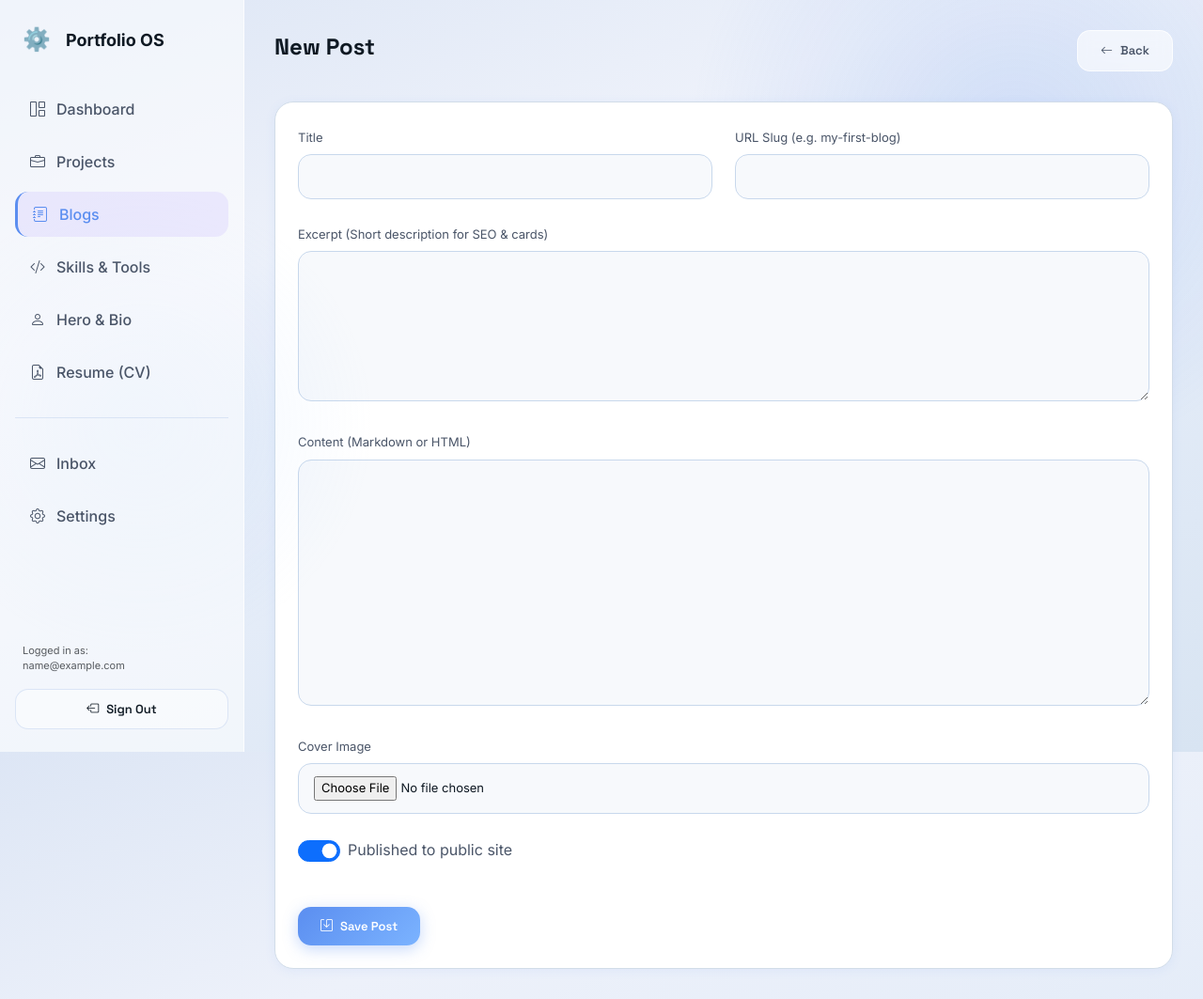
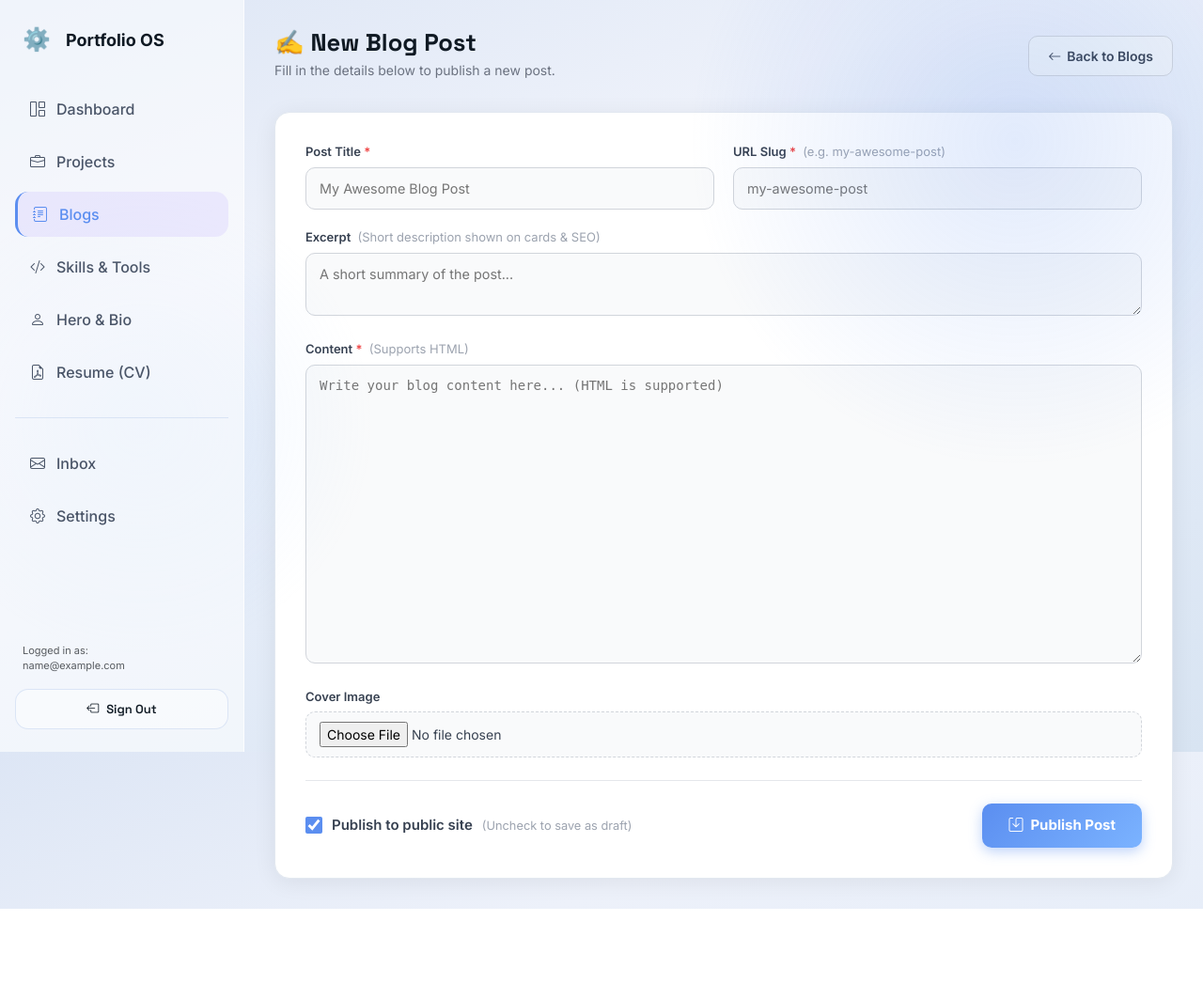
Before and after one commit to 14879-dev/mudassirmunir, a PHP site: page /portfolio/admin/blogs/form.php in a window 1280 px wide. Shown: the whole page at 94% size. After the commit the page ends 967 px from the top, so only its background shows below. Run offline with PHP 8.4, Linux system fonts and the light colour scheme; the visitor is signed in with stand-in values (Sample User, id 1); tables that the repository leaves empty hold one stand-in row (values such as "Sample post").

Commit message:
Rewrite blog admin form with fully inline styles - no CSS class dependencies

```diff
--- a/admin/blogs/form.php
+++ b/admin/blogs/form.php
@@ -1,97 +1,182 @@
 <?php
 /**
- * Portfolio OS — Admin Blog Form
+ * Portfolio OS — Admin Blog Form (New / Edit)
  */
-$pageTitle  = 'Blog Form';
+$pageTitle  = 'Blog Post';
 $activeMenu = 'blogs';
 require_once dirname(__DIR__) . '/includes/admin-header.php';
 
-$id = (int)($_GET['id'] ?? 0);
+$id     = (int)($_GET['id'] ?? 0);
 $isEdit = $id > 0;
-
-$blog = [
-    'title' => '',
-    'slug' => '',
-    'excerpt' => '',
-    'content' => '',
-    'cover_image' => '',
-    'is_published' => 1
-];
+$blog   = ['id' => 0, 'title' => '', 'slug' => '', 'excerpt' => '', 'content' => '', 'cover_image' => '', 'is_published' => 1];
 
 if ($isEdit) {
     $record = Database::selectOne("SELECT * FROM blogs WHERE id = ?", [$id]);
     if ($record) {
         $blog = $record;
-        $pageTitle = 'Edit Blog';
     } else {
-        redirect('/admin/blogs/');
+        header('Location: ' . APP_URL . '/admin/blogs/');
+        exit;
     }
-} else {
-    $pageTitle = 'New Blog';
 }
 
 $flashError = $_SESSION['flash_error'] ?? null;
 unset($_SESSION['flash_error']);
 ?>
 
-<div class="top-bar">
+<!-- ── Top bar ── -->
+<div style="display:flex; justify-content:space-between; align-items:center; margin-bottom:2rem;">
   <div>
-    <h1 style="font-size:var(--text-2xl); font-weight:var(--weight-bold);"><?= $isEdit ? 'Edit Post' : 'New Post' ?></h1>
+    <h1 style="font-size:1.6rem; font-weight:700; color:#0f1923; margin:0;">
+      <?= $isEdit ? '✏️ Edit Blog Post' : '✍️ New Blog Post' ?>
+    </h1>
+    <p style="color:#6b7280; margin:4px 0 0 0; font-size:.875rem;">
+      <?= $isEdit ? 'Update the details below.' : 'Fill in the details below to publish a new post.' ?>
+    </p>
   </div>
-  <a href="<?= APP_URL ?>/admin/blogs/" class="btn-neu btn-neu--secondary">
-    <i class="bi bi-arrow-left"></i> Back
+  <a href="<?= APP_URL ?>/admin/blogs/"
+     style="display:inline-flex; align-items:center; gap:6px; padding:10px 20px;
+            background:#f1f5f9; border:1px solid #d1d5db; border-radius:10px;
+            color:#374151; text-decoration:none; font-size:.875rem; font-weight:600;">
+    <i class="bi bi-arrow-left"></i> Back to Blogs
   </a>
 </div>
 
 <?php if ($flashError): ?>
-  <div class="neu-alert neu-alert--error mb-4"><?= e($flashError) ?></div>
+  <div style="background:#fef2f2; border:1px solid #fca5a5; border-radius:10px;
+              padding:14px 18px; margin-bottom:1.5rem; color:#b91c1c; font-size:.875rem;">
+    <i class="bi bi-exclamation-circle"></i> <?= e($flashError) ?>
+  </div>
 <?php endif; ?>
 
-<div class="neu-card">
+<!-- ── Form Card ── -->
+<div style="background:#ffffff; border:1px solid #e2e8f0; border-radius:16px;
+            box-shadow:0 4px 24px rgba(0,0,0,0.07); padding:2rem;">
+
   <form method="POST" action="<?= APP_URL ?>/admin/blogs/save.php" enctype="multipart/form-data">
     <?= csrfField() ?>
-    <input type="hidden" name="id" value="<?= $id ?>">
+    <input type="hidden" name="id" value="<?= (int)$blog['id'] ?>">
 
-    <div class="row g-4 mb-4">
-      <div class="col-md-6">
-        <label class="neu-label position-static mb-2">Title</label>
-        <input type="text" name="title" class="neu-input" value="<?= e($blog['title']) ?>" required>
+    <!-- Row 1: Title + Slug -->
+    <div style="display:grid; grid-template-columns:1fr 1fr; gap:1.25rem; margin-bottom:1.25rem;">
+      <div>
+        <label style="display:block; font-size:.8125rem; font-weight:600; color:#374151; margin-bottom:6px;">
+          Post Title <span style="color:#ef4444;">*</span>
+        </label>
+        <input type="text" name="title" value="<?= e($blog['title']) ?>" required
+               placeholder="My Awesome Blog Post"
+               style="width:100%; padding:11px 14px; border:1.5px solid #d1d5db;
+                      border-radius:10px; font-size:.9rem; color:#111827;
+                      background:#f9fafb; box-sizing:border-box; outline:none;"
+               onfocus="this.style.borderColor='#5b8ef0'; this.style.background='#fff';"
+               onblur="this.style.borderColor='#d1d5db'; this.style.background='#f9fafb';">
       </div>
-      <div class="col-md-6">
-        <label class="neu-label position-static mb-2">URL Slug (e.g. my-first-blog)</label>
-        <input type="text" name="slug" class="neu-input" value="<?= e($blog['slug']) ?>" required>
+      <div>
+        <label style="display:block; font-size:.8125rem; font-weight:600; color:#374151; margin-bottom:6px;">
+          URL Slug <span style="color:#ef4444;">*</span>
+          <span style="font-weight:400; color:#9ca3af; margin-left:4px;">(e.g. my-awesome-post)</span>
+        </label>
+        <input type="text" name="slug" value="<?= e($blog['slug']) ?>" required
+               placeholder="my-awesome-post"
+               style="width:100%; padding:11px 14px; border:1.5px solid #d1d5db;
+                      border-radius:10px; font-size:.9rem; color:#111827;
+                      background:#f9fafb; box-sizing:border-box; outline:none;"
+               onfocus="this.style.borderColor='#5b8ef0'; this.style.background='#fff';"
+               onblur="this.style.borderColor='#d1d5db'; this.style.background='#f9fafb';">
       </div>
     </div>
 
-    <div class="mb-4">
-      <label class="neu-label position-static mb-2">Excerpt (Short description for SEO & cards)</label>
-      <textarea name="excerpt" class="neu-input" rows="2"><?= e($blog['excerpt']) ?></textarea>
+    <!-- Excerpt -->
+    <div style="margin-bottom:1.25rem;">
+      <label style="display:block; font-size:.8125rem; font-weight:600; color:#374151; margin-bottom:6px;">
+        Excerpt
+        <span style="font-weight:400; color:#9ca3af; margin-left:4px;">(Short description shown on cards & SEO)</span>
+      </label>
+      <textarea name="excerpt" rows="2" placeholder="A short summary of the post..."
+                style="width:100%; padding:11px 14px; border:1.5px solid #d1d5db;
+                       border-radius:10px; font-size:.9rem; color:#111827;
+                       background:#f9fafb; box-sizing:border-box; resize:vertical; outline:none;"
+                onfocus="this.style.borderColor='#5b8ef0'; this.style.background='#fff';"
+                onblur="this.style.borderColor='#d1d5db'; this.style.background='#f9fafb';"><?= e($blog['excerpt']) ?></textarea>
     </div>
 
-    <div class="mb-4">
-      <label class="neu-label position-static mb-2">Content (Markdown or HTML)</label>
-      <textarea name="content" class="neu-input" rows="12" required><?= e($blog['content']) ?></textarea>
+    <!-- Content -->
+    <div style="margin-bottom:1.25rem;">
+      <label style="display:block; font-size:.8125rem; font-weight:600; color:#374151; margin-bottom:6px;">
+        Content <span style="color:#ef4444;">*</span>
+        <span style="font-weight:400; color:#9ca3af; margin-left:4px;">(Supports HTML)</span>
+      </label>
+      <textarea name="content" rows="14" required placeholder="Write your blog content here... (HTML is supported)"
+                style="width:100%; padding:11px 14px; border:1.5px solid #d1d5db;
+                       border-radius:10px; font-size:.875rem; color:#111827; font-family:monospace;
+                       background:#f9fafb; box-sizing:border-box; resize:vertical; outline:none;"
+                onfocus="this.style.borderColor='#5b8ef0'; this.style.background='#fff';"
+                onblur="this.style.borderColor='#d1d5db'; this.style.background='#f9fafb';"><?= e($blog['content']) ?></textarea>
     </div>
 
-    <div class="mb-4">
-      <label class="neu-label position-static mb-2">Cover Image</label>
-      <input type="file" name="cover_image" class="neu-input" accept="image/*">
+    <!-- Cover Image -->
+    <div style="margin-bottom:1.25rem;">
+      <label style="display:block; font-size:.8125rem; font-weight:600; color:#374151; margin-bottom:6px;">
+        Cover Image
+      </label>
       <?php if (!empty($blog['cover_image'])): ?>
-        <div class="mt-2 text-muted" style="font-size:var(--text-xs);">
-          Current image: <?= e($blog['cover_image']) ?>
+        <div style="margin-bottom:10px; display:flex; align-items:center; gap:10px;">
+          <img src="<?= APP_URL ?>/uploads/blogs/<?= e($blog['cover_image']) ?>"
+               alt="Current Cover" style="height:60px; border-radius:8px; border:1px solid #e2e8f0;">
+          <span style="font-size:.8rem; color:#6b7280;">Current: <?= e($blog['cover_image']) ?> — Upload new to replace.</span>
         </div>
       <?php endif; ?>
+      <input type="file" name="cover_image" accept="image/*"
+             style="width:100%; padding:10px 14px; border:1.5px dashed #d1d5db;
+                    border-radius:10px; font-size:.875rem; color:#374151;
+                    background:#f9fafb; box-sizing:border-box; cursor:pointer;">
     </div>
 
-    <div class="mb-5 form-check form-switch" style="font-size:var(--text-lg);">
-      <input class="form-check-input" type="checkbox" name="is_published" id="isPub" value="1" <?= $blog['is_published'] ? 'checked' : '' ?>>
-      <label class="form-check-label ms-2" for="isPub">Published to public site</label>
+    <!-- Divider -->
+    <div style="height:1px; background:#e5e7eb; margin:1.5rem 0;"></div>
+
+    <!-- Publish toggle + Submit -->
+    <div style="display:flex; align-items:center; justify-content:space-between; flex-wrap:wrap; gap:1rem;">
+      <label style="display:flex; align-items:center; gap:10px; cursor:pointer; user-select:none;">
+        <input type="checkbox" name="is_published" id="isPub" value="1"
+               <?= !empty($blog['is_published']) ? 'checked' : '' ?>
+               style="width:18px; height:18px; cursor:pointer; accent-color:#5b8ef0;">
+        <span style="font-size:.9375rem; font-weight:600; color:#374151;">
+          Publish to public site
+        </span>
+        <span style="font-size:.8rem; color:#9ca3af;">(Uncheck to save as draft)</span>
+      </label>
+
+      <button type="submit"
+              style="display:inline-flex; align-items:center; gap:8px;
+                     padding:12px 28px; background:linear-gradient(135deg,#5b8ef0,#7bb3ff);
+                     color:#fff; border:none; border-radius:10px; font-size:.9375rem;
+                     font-weight:700; cursor:pointer; box-shadow:0 4px 14px rgba(91,142,240,0.4);"
+              onmouseover="this.style.opacity='.9';" onmouseout="this.style.opacity='1';">
+        <i class="bi bi-save"></i>
+        <?= $isEdit ? 'Update Post' : 'Publish Post' ?>
+      </button>
     </div>
 
-    <button type="submit" class="btn-neu btn-neu--primary">
-      <i class="bi bi-save"></i> Save Post
-    </button>
   </form>
 </div>
 
+<!-- Auto-slug from title -->
+<script>
+document.addEventListener('DOMContentLoaded', function () {
+  var titleInput = document.querySelector('input[name="title"]');
+  var slugInput  = document.querySelector('input[name="slug"]');
+  if (titleInput && slugInput && !slugInput.value) {
+    titleInput.addEventListener('input', function () {
+      slugInput.value = this.value
+        .toLowerCase()
+        .trim()
+        .replace(/[^a-z0-9\s-]/g, '')
+        .replace(/\s+/g, '-')
+        .replace(/-+/g, '-');
+    });
+  }
+});
+</script>
+
 <?php require_once dirname(__DIR__) . '/includes/admin-footer.php'; ?>
```
